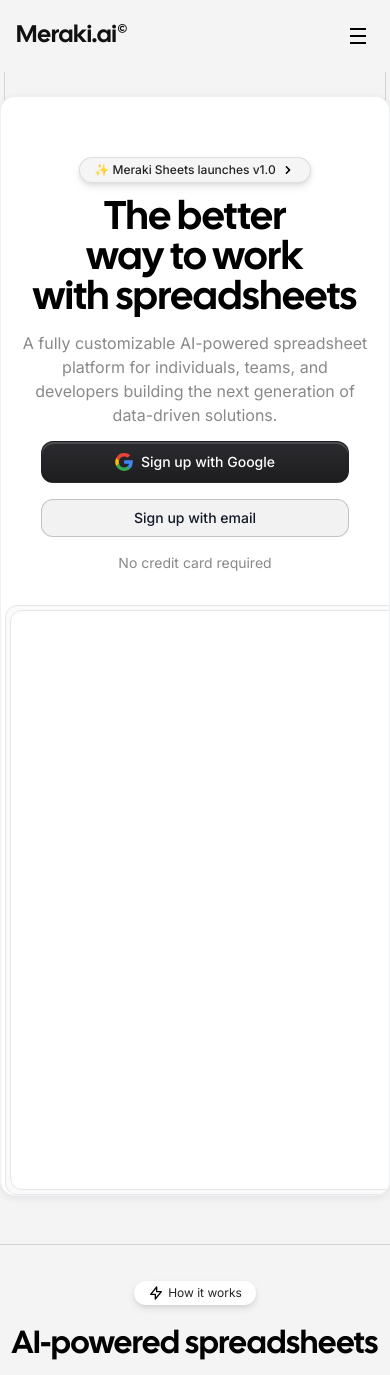
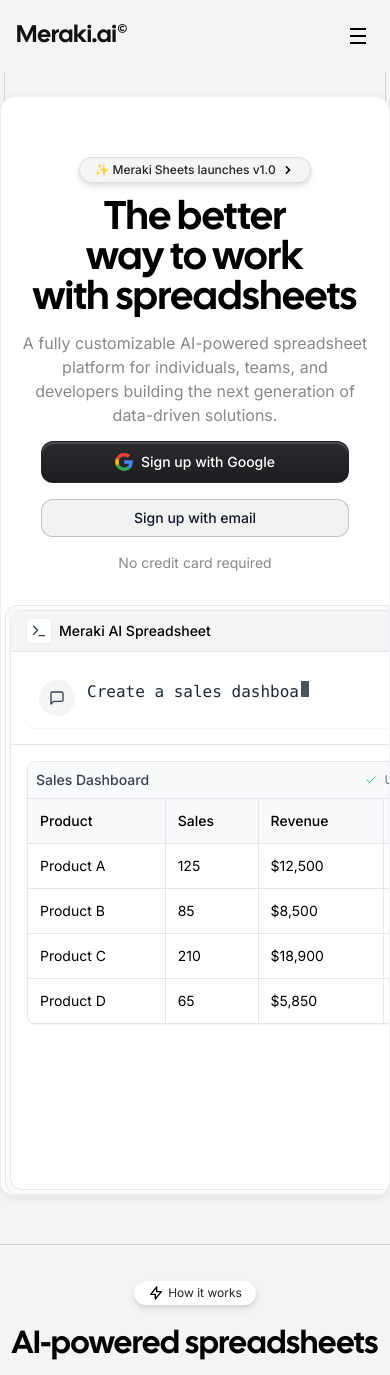
Before and after one commit to konnector/meraki, a Next.js app: page / in a window 390 px wide. Shown: the top 1375 px of the page. Built offline with nearby package versions, Linux system fonts and the light colour scheme.

Commit message:
Add AI spreadsheet animation to hero section

```diff
--- a/src/app/globals.css
+++ b/src/app/globals.css
@@ -1,16 +1,26 @@
 @import './fonts.css';
+@import './tailwind.css';
 @tailwind base;
 @tailwind components;
 @tailwind utilities;
 
 :root {
   --foreground-rgb: 0, 0, 0;
-  --background-rgb: 255, 255, 255;
+  --background-start-rgb: 255, 255, 255;
+  --background-end-rgb: 255, 255, 255;
+}
+
+@media (prefers-color-scheme: dark) {
+  :root {
+    --foreground-rgb: 255, 255, 255;
+    --background-start-rgb: 0, 0, 0;
+    --background-end-rgb: 0, 0, 0;
+  }
 }
 
 body {
   color: rgb(var(--foreground-rgb));
-  background: rgb(var(--background-rgb));
+  background: rgb(var(--background-start-rgb));
 }
 
 @layer components {
@@ -230,6 +240,19 @@
     animation: fadeRight 0.5s ease-out forwards;
   }
 
+  .text-balance {
+    text-wrap: balance;
+  }
+
+  /* Animation durations */
+  .animate-scroll-up {
+    animation: scroll-up var(--duration, 25s) linear infinite;
+  }
+
+  .animate-scroll-down {
+    animation: scroll-down var(--duration, 25s) linear infinite;
+  }
+
   @keyframes scroll-up {
     from {
       transform: translateY(0);
@@ -247,14 +270,6 @@
       transform: translateY(0);
     }
   }
-
-  .animate-scroll-up {
-    animation: scroll-up var(--duration, 30s) linear infinite;
-  }
-
-  .animate-scroll-down {
-    animation: scroll-down var(--duration, 30s) linear infinite;
-  }
 }
 
 .header_blend-layer {
--- /dev/null
+++ b/src/app/tailwind.css
@@ -0,0 +1,44 @@
+@tailwind base;
+@tailwind components;
+@tailwind utilities;
+
+@layer utilities {
+  .animate-blink {
+    animation: blink 1s infinite;
+  }
+
+  @keyframes blink {
+    0%, 100% { opacity: 1; }
+    50% { opacity: 0; }
+  }
+
+  .animate-fade-right {
+    animation: fade-right 1s ease-out forwards;
+  }
+
+  @keyframes fade-right {
+    0% {
+      opacity: 0;
+      transform: translateX(-20px);
+    }
+    100% {
+      opacity: 1;
+      transform: translateX(0);
+    }
+  }
+
+  .animate-move-up {
+    animation: move-up 1s ease-out forwards;
+  }
+
+  @keyframes move-up {
+    0% {
+      opacity: 0;
+      transform: translateY(20px);
+    }
+    100% {
+      opacity: 1;
+      transform: translateY(0);
+    }
+  }
+}
--- /dev/null
+++ b/src/components/ui/AISpreadsheetDemo.tsx
@@ -0,0 +1,205 @@
+'use client'
+
+import { useState, useEffect } from 'react'
+import { motion, useAnimation } from 'framer-motion'
+import { MessageSquare, Check, RefreshCw, Terminal } from 'lucide-react'
+
+export function AISpreadsheetDemo() {
+  const controls = useAnimation()
+  const [currentStage, setCurrentStage] = useState(0)
+  const [typing, setTyping] = useState('')
+  const [showCursor, setShowCursor] = useState(true)
+
+  const prompts = [
+    "Create a sales dashboard",
+    "Show me last month's revenue",
+    "Format profits in green",
+    "Create chart from this data"
+  ]
+
+  useEffect(() => {
+    // Start the animation sequence
+    const typeCommand = async () => {
+      const command = prompts[currentStage]
+      let typedText = ''
+
+      // Clear previous command
+      setTyping('')
+
+      // Type the command letter by letter
+      for (let i = 0; i < command.length; i++) {
+        typedText += command[i]
+        setTyping(typedText)
+        await new Promise(r => setTimeout(r, 70 + Math.random() * 40))
+      }
+
+      // Wait for a moment
+      await new Promise(r => setTimeout(r, 700))
+
+      // Hide cursor while "processing"
+      setShowCursor(false)
+
+      // Wait for processing
+      await new Promise(r => setTimeout(r, 1200))
+
+      // Move to next stage
+      setCurrentStage((prev) => (prev + 1) % prompts.length)
+
+      // Show cursor again
+      setShowCursor(true)
+    }
+
+    // Start the animation after mounting
+    const timeout = setTimeout(() => {
+      typeCommand()
+    }, 1000)
+
+    return () => clearTimeout(timeout)
+  }, [currentStage, prompts])
+
+  // Spreadsheet data for the demo
+  const tableData = [
+    { product: 'Product A', sales: '125', revenue: '$12,500', profit: '$3,750' },
+    { product: 'Product B', sales: '85', revenue: '$8,500', profit: '$2,550' },
+    { product: 'Product C', sales: '210', revenue: '$18,900', profit: '$5,670' },
+    { product: 'Product D', sales: '65', revenue: '$5,850', profit: '$1,170' }
+  ]
+
+  return (
+    <div className="h-full w-full rounded-xl bg-white overflow-hidden flex flex-col">
+      {/* Top Bar */}
+      <div className="bg-gray-100 border-b border-gray-200 py-2 px-4 flex justify-between items-center">
+        <div className="flex items-center gap-2">
+          <div className="bg-white p-1 rounded shadow-sm">
+            <Terminal size={16} className="text-gray-700" />
+          </div>
+          <span className="text-sm font-medium">Meraki AI Spreadsheet</span>
+        </div>
+        <div className="flex items-center gap-2">
+          <div className="h-2 w-2 rounded-full bg-gray-300"></div>
+          <div className="h-2 w-2 rounded-full bg-gray-300"></div>
+          <div className="h-2 w-2 rounded-full bg-gray-300"></div>
+        </div>
+      </div>
+
+      {/* Main Content */}
+      <div className="flex-1 flex flex-col">
+        {/* Command Input Area */}
+        <div className="border-b border-gray-200 p-4">
+          <div className="flex items-start gap-3 bg-white rounded-lg p-3 shadow-sm">
+            <div className="p-2 bg-gray-100 rounded-full min-w-[36px] min-h-[36px] flex items-center justify-center">
+              <MessageSquare className="h-4 w-4 text-gray-700" />
+            </div>
+            <div className="flex-1">
+              <div className="font-medium text-gray-800 font-mono relative">
+                {typing}<span className={`inline-block w-2 h-4 bg-gray-800 ml-0.5 ${showCursor ? 'animate-blink' : 'opacity-0'}`}></span>
+              </div>
+            </div>
+          </div>
+        </div>
+
+        {/* Response Area */}
+        <div className="flex-1 p-4 overflow-hidden relative">
+          <motion.div
+            className="w-full"
+            initial={{ opacity: 0, y: 10 }}
+            animate={{ opacity: 1, y: 0 }}
+            transition={{ duration: 0.5, delay: 0.2 }}
+          >
+            {/* AI is thinking indicator */}
+            {!showCursor && (
+              <div className="flex items-center gap-2 mb-4 text-gray-500 text-sm">
+                <RefreshCw size={14} className="animate-spin" />
+                <span>Processing your request...</span>
+              </div>
+            )}
+
+            {/* Spreadsheet */}
+            <div className="rounded-lg border border-gray-200 shadow-sm overflow-hidden">
+              <div className="bg-gray-50 p-2 border-b border-gray-200 flex justify-between items-center">
+                <div className="text-sm font-medium text-gray-700">Sales Dashboard</div>
+                <div className="flex items-center gap-2 text-xs text-gray-500">
+                  <Check size={12} className="text-green-500" />
+                  <span>Updated just now</span>
+                </div>
+              </div>
+
+              {/* Table */}
+              <div className="overflow-auto">
+                <table className="w-full text-sm">
+                  <thead>
+                    <tr className="bg-gray-50">
+                      <th className="p-3 border-b border-r border-gray-200 text-left font-medium">Product</th>
+                      <th className="p-3 border-b border-r border-gray-200 text-left font-medium">Sales</th>
+                      <th className="p-3 border-b border-r border-gray-200 text-left font-medium">Revenue</th>
+                      <th className="p-3 border-b border-gray-200 text-left font-medium">Profit</th>
+                    </tr>
+                  </thead>
+                  <tbody>
+                    {tableData.map((row, i) => (
+                      <motion.tr
+                        key={i}
+                        initial={{ opacity: 0, y: 10 }}
+                        animate={{ opacity: 1, y: 0 }}
+                        transition={{ duration: 0.3, delay: 0.1 * i }}
+                        className="border-b border-gray-200 last:border-b-0"
+                      >
+                        <td className="p-3 border-r border-gray-200">{row.product}</td>
+                        <td className="p-3 border-r border-gray-200">{row.sales}</td>
+                        <td className="p-3 border-r border-gray-200">{row.revenue}</td>
+                        <td className={`p-3 ${currentStage === 2 ? 'bg-green-50 text-green-700' : ''}`}>
+                          {row.profit}
+                        </td>
+                      </motion.tr>
+                    ))}
+                  </tbody>
+                </table>
+              </div>
+            </div>
+
+            {/* Chart appears if on the last stage */}
+            {currentStage === 3 && (
+              <motion.div
+                className="mt-4 p-4 border border-gray-200 rounded-lg bg-white shadow-sm"
+                initial={{ opacity: 0, scale: 0.95 }}
+                animate={{ opacity: 1, scale: 1 }}
+                transition={{ duration: 0.4 }}
+              >
+                <div className="text-sm font-medium mb-2">Revenue by Product</div>
+                <div className="h-32 flex items-end gap-6 pt-4">
+                  {/* Simple bar chart */}
+                  <div className="flex-1 flex flex-col items-center">
+                    <div className="w-full bg-blue-100 rounded-t" style={{ height: '60%' }}></div>
+                    <div className="mt-1 text-xs text-gray-500">Product A</div>
+                  </div>
+                  <div className="flex-1 flex flex-col items-center">
+                    <div className="w-full bg-blue-100 rounded-t" style={{ height: '40%' }}></div>
+                    <div className="mt-1 text-xs text-gray-500">Product B</div>
+                  </div>
+                  <div className="flex-1 flex flex-col items-center">
+                    <div className="w-full bg-blue-100 rounded-t" style={{ height: '90%' }}></div>
+                    <div className="mt-1 text-xs text-gray-500">Product C</div>
+                  </div>
+                  <div className="flex-1 flex flex-col items-center">
+                    <div className="w-full bg-blue-100 rounded-t" style={{ height: '30%' }}></div>
+                    <div className="mt-1 text-xs text-gray-500">Product D</div>
+                  </div>
+                </div>
+              </motion.div>
+            )}
+          </motion.div>
+        </div>
+      </div>
+
+      <style jsx>{`
+        @keyframes blink {
+          0%, 100% { opacity: 1; }
+          50% { opacity: 0; }
+        }
+        .animate-blink {
+          animation: blink 1s infinite;
+        }
+      `}</style>
+    </div>
+  )
+}
--- a/src/components/ui/HeroSection.tsx
+++ b/src/components/ui/HeroSection.tsx
@@ -3,6 +3,7 @@
 import Image from 'next/image'
 import Link from 'next/link'
 import { AnimatedShinyText } from '@/components/magicui/animated-shiny-text'
+import { AISpreadsheetDemo } from './AISpreadsheetDemo'
 
 export function HeroSection() {
   return (
@@ -79,12 +80,11 @@
           </div>
         </div>
 
-        {/* Right Column - Calendar Preview */}
+        {/* Right Column - AI Spreadsheet Demo */}
         <div className="relative z-[2] mx-auto origin-top-left self-center justify-self-center">
           <div className="animate-move-up lg:animate-fade-right origin-center transform rounded-xl bg-[#FAFAFA] p-1 transition-all duration-500 border border-gray-200">
-            {/* Calendar content will go here in the next step */}
-            <div className="h-[580px] w-[500px] md:h-[410px] rounded-xl border border-gray-200 bg-white">
-              {/* We'll add the calendar component here later */}
+            <div className="h-[580px] w-[500px] md:h-[410px] rounded-xl border border-gray-200 overflow-hidden">
+              <AISpreadsheetDemo />
             </div>
           </div>
         </div>
```
